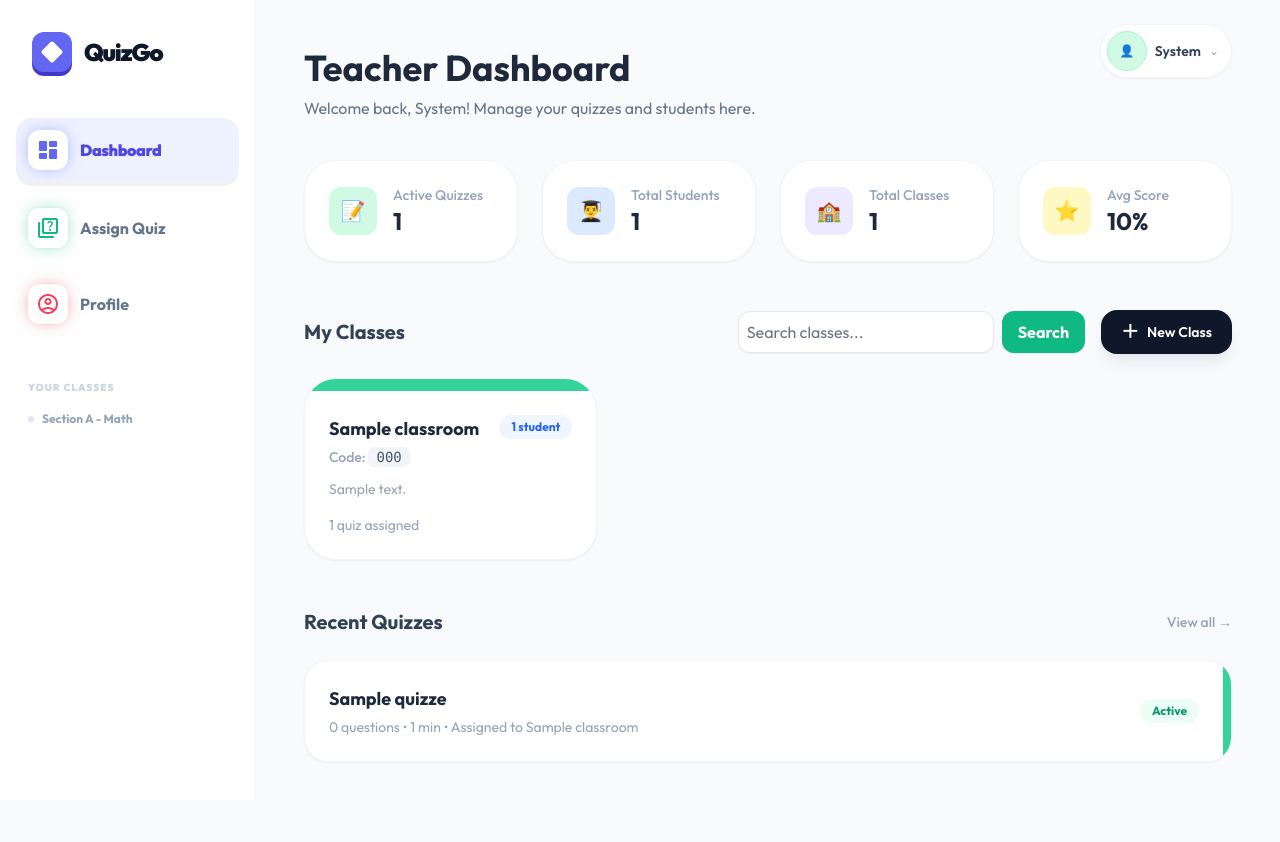
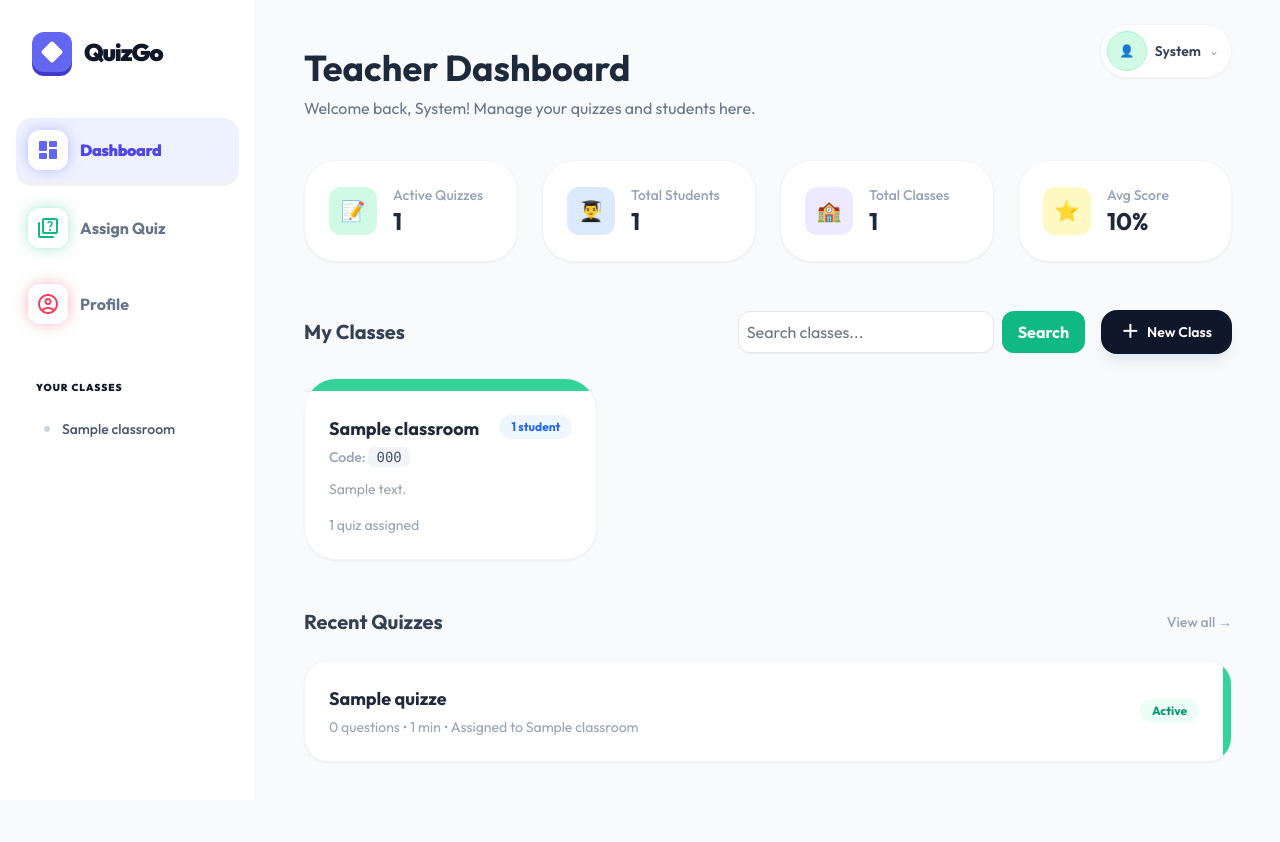
Before and after one commit to androidsheesh/QuizGo, a Laravel app: page /teacher-dashboard in a window 1280 px wide. Run offline with Laravel 12, Linux system fonts and the light colour scheme; a user stored in the database is signed in; data comes from the database, SQL or seed files in the repository; tables that the repository leaves empty hold one stand-in row (values such as "Sample post"); style sheets or scripts are compiled from the project's sources.

Commit message:
feat: enhance teacher sidebar with classroom links and improved styling

```diff
--- a/resources/views/components/teacher-sidebar.blade.php
+++ b/resources/views/components/teacher-sidebar.blade.php
@@ -11,39 +11,39 @@
     </div>
 
     {{-- Teacher Navigation --}}
-    <nav class="flex-1 px-3 md:px-4 space-y-3">
+    <nav class="flex-1 px-3 md:px-4 space-y-3 flex flex-col">
         {{-- Dashboard (Indigo) --}}
-        <x-nav-link
-            route="teacher.dashboard"
-            icon="dashboard"
-            label="Dashboard"
-            color="indigo"
-        />
+        <x-nav-link route="teacher.dashboard" icon="dashboard" label="Dashboard" color="indigo" />
 
         {{-- Assign Quiz (Emerald) --}}
-        <x-nav-link
-            route="teacher.quiz.index"
-            icon="quiz"
-            label="Assign Quiz"
-            color="emerald"
-        />
+        <x-nav-link route="teacher.quiz.index" icon="quiz" label="Assign Quiz" color="emerald" />
 
         {{-- Profile (Rose) --}}
-        <x-nav-link
-            route="teacher.profile"
-            icon="account_circle"
-            label="Profile"
-            color="rose"
-        />
+        <x-nav-link route="teacher.profile" icon="account_circle" label="Profile" color="rose" />
 
         {{-- Divider for Classrooms --}}
-        <div class="hidden md:block pt-8 px-3">
-            <p class="text-[10px] font-black text-slate-300 uppercase tracking-widest mb-4">Your Classes</p>
-            <div class="space-y-3">
-                <div class="flex items-center gap-2 group cursor-pointer">
-                    <div class="w-1.5 h-1.5 rounded-full bg-slate-200 group-hover:bg-emerald-400 transition-all"></div>
-                    <span class="text-xs font-bold text-slate-400 group-hover:text-slate-900 transition-colors">Section A - Math</span>
-                </div>
+        <div class="hidden md:block pt-8 px-3 mb-4">
+            <p class="text-[10px] font-black text-slate-900 uppercase tracking-widest mb-4 px-2">
+                Your Classes
+            </p>
+            <div class="space-y-1 h-[200px] overflow-y-auto overflow-x-hidden px-2 custom-sidebar-scroll">
+
+                @php
+                    $sidebarClassrooms = \App\Models\Classroom::where('teacher_id', auth()->id())->get();
+                @endphp
+
+                @forelse($sidebarClassrooms as $classroom)
+                    <a href="{{ route('teacher.classroom.show', $classroom->id) }}"
+                       class="flex items-center gap-3 p-2 rounded-lg hover:bg-slate-50 group transition-all duration-200">
+                        <div class="w-1.5 h-1.5 rounded-full bg-slate-300 group-hover:bg-emerald-500 transition-colors flex-shrink-0"></div>
+                        <span class="text-sm font-medium text-slate-600 group-hover:text-slate-900 truncate">
+                            {{ $classroom->name }}
+                        </span>
+                    </a>
+                @empty
+                    <p class="text-xs text-slate-400 italic px-2">No classes yet...</p>
+                @endforelse
+
             </div>
         </div>
     </nav>
```
